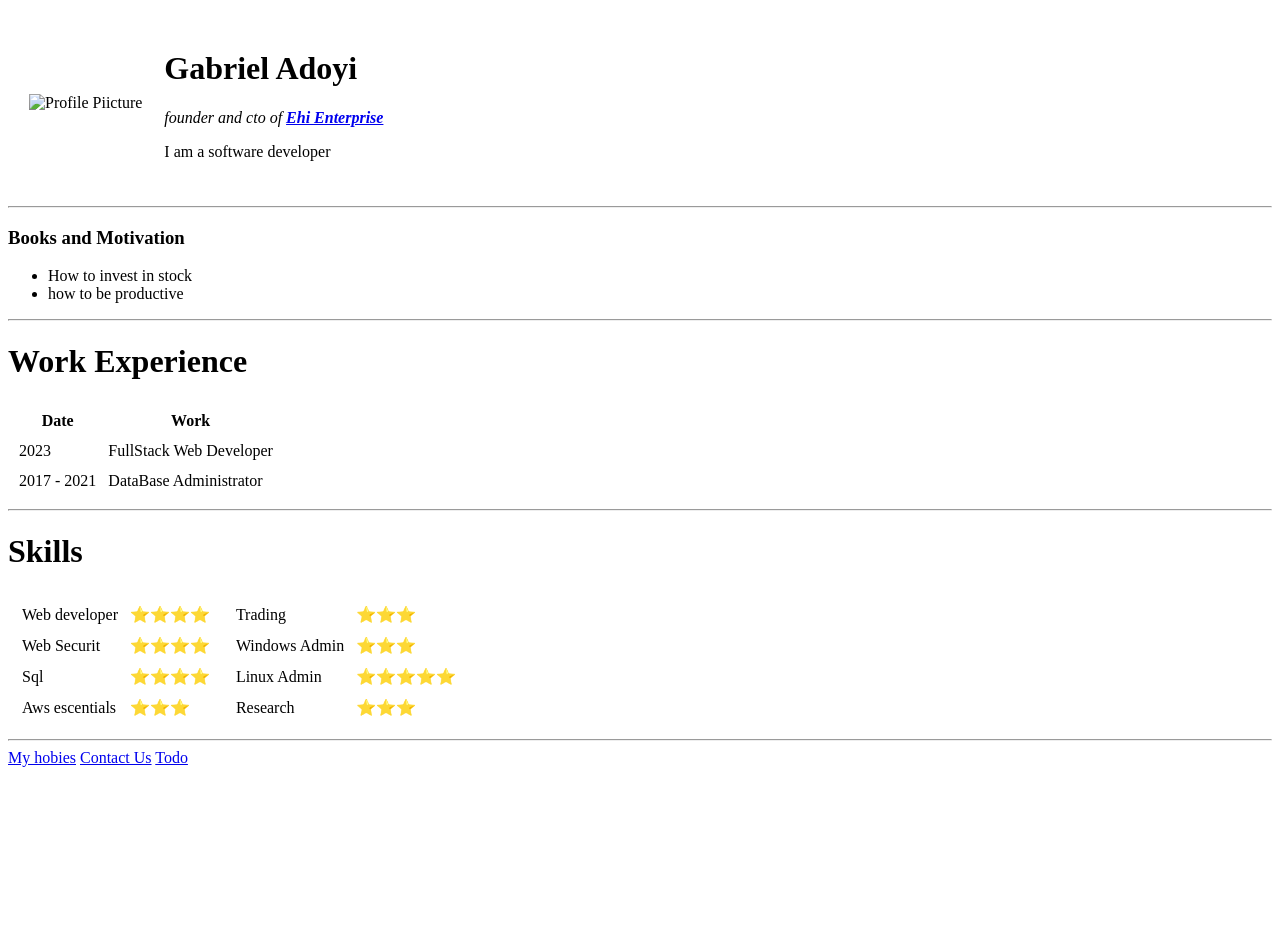
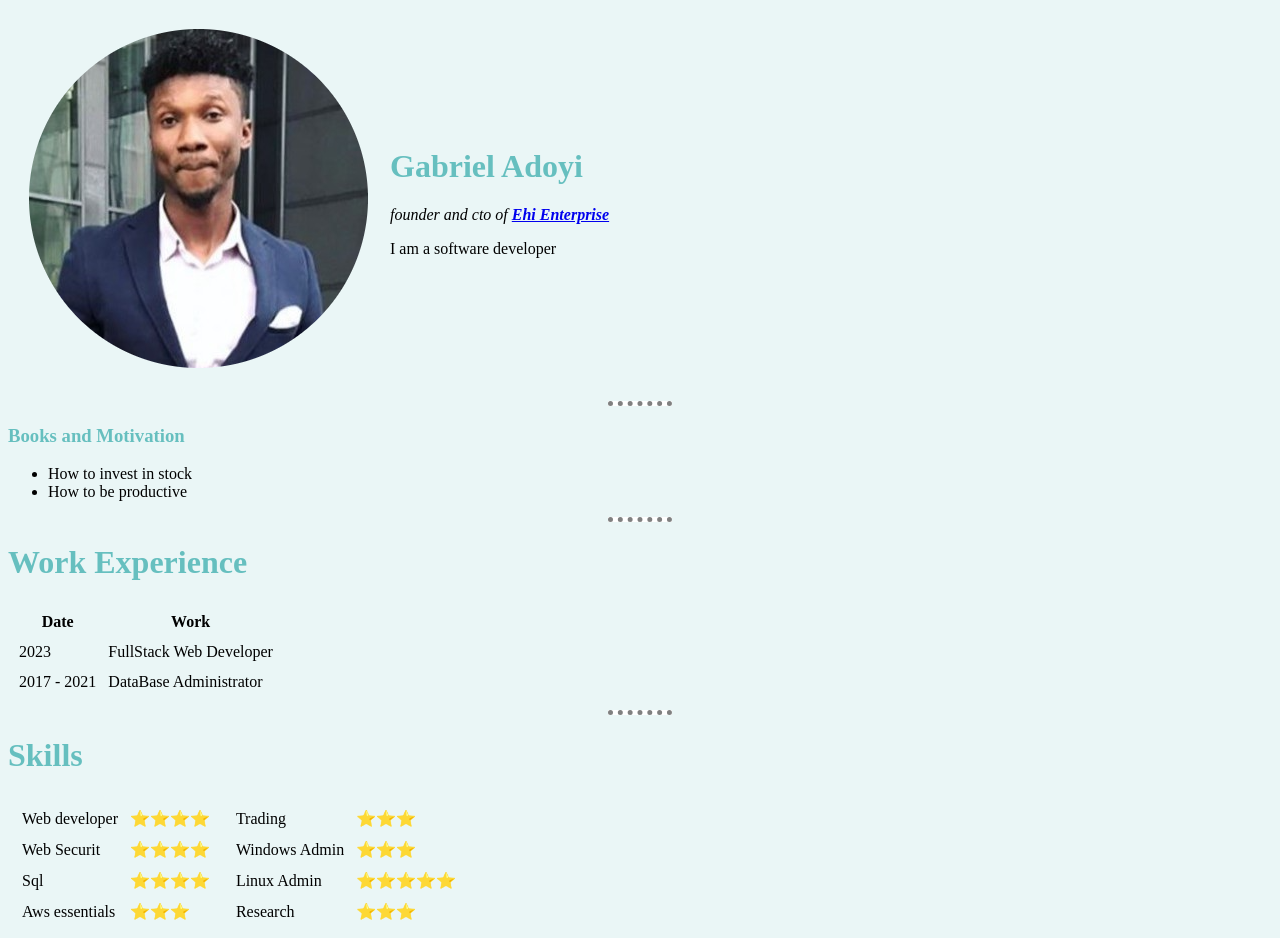
Before and after one commit to GabrielAdoyi/cv, a plain HTML site: page index.html in a window 1280 px wide. Shown: the top 938 px of the page. Before the commit the page ends 800 px from the top, so only its background shows below. Drawn offline with Linux system fonts and the light colour scheme.

Commit message:
modify css and typo

```diff
--- a/index.html
+++ b/index.html
@@ -4,11 +4,12 @@
     <meta charset="UTF-8">
 
     <title>Document</title>
+    <link rel="stylesheet" href="css/style.css">
 </head>
 <body>
     <table cellspacing = 20>
         <tr>
-            <td><img src="my-modified.png" alt="Profile Piicture"></td>
+            <td><img src="images/my-modified.png" alt="Profile Picture"></td>
             <td><h1>Gabriel Adoyi</h1>
                 <p><em>founder and cto of <strong><a href="https://www.enterprise.com/en/account.html#reward">Ehi Enterprise </a> </strong></em> </p>
                 <p>I am a software developer</p></td>
@@ -20,7 +21,7 @@
     <h3>Books and Motivation</h3>
     <ul>
         <li>How to invest in stock</li>
-        <li>how to be productive</li>
+        <li>How to be productive</li>
     </ul>
 
     <hr>
@@ -64,7 +65,7 @@
                         <td>⭐⭐⭐⭐</td>
                     </tr>
                     <tr>
-                        <td>Aws escentials</td>
+                        <td>Aws essentials</td>
                         <td>⭐⭐⭐ </td>
 
                     </tr>
```
Also changed, not shown: contact.html (+2 -1 lines), hobies.html (+3 -2 lines).
